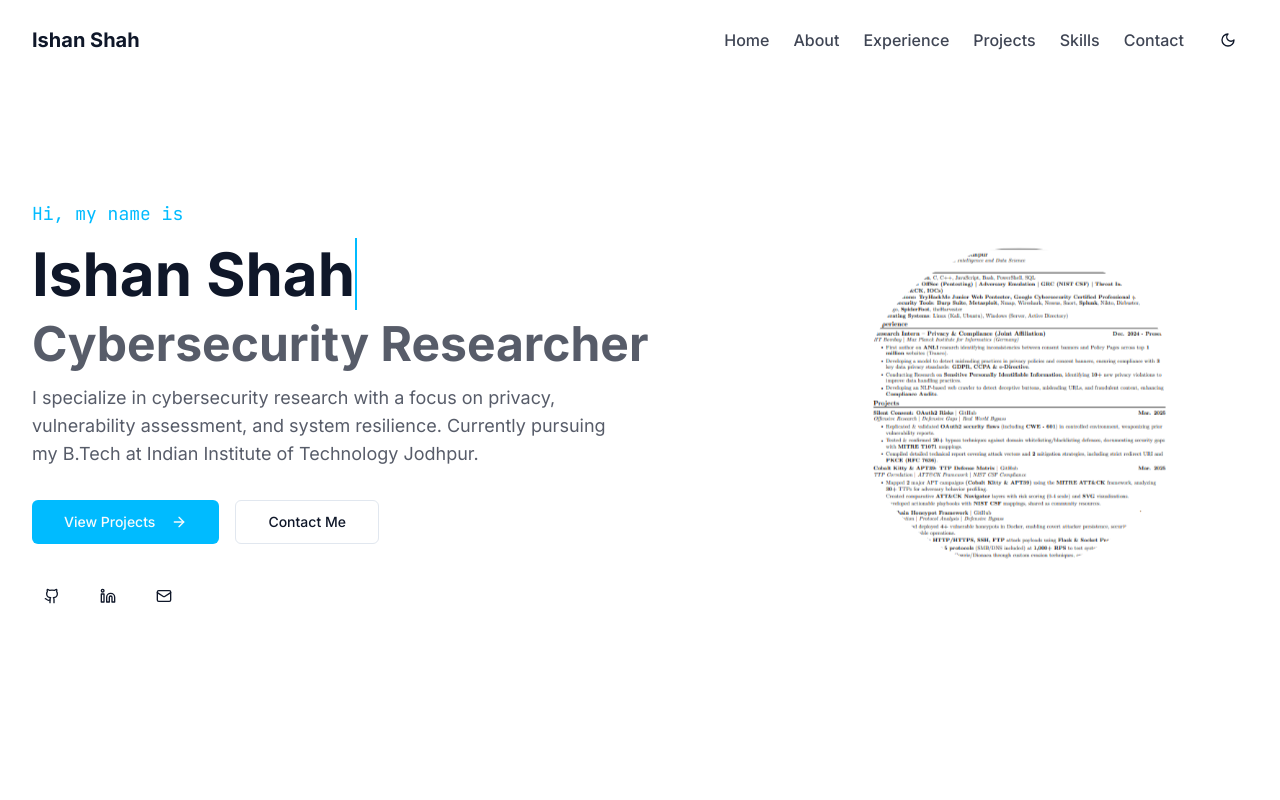
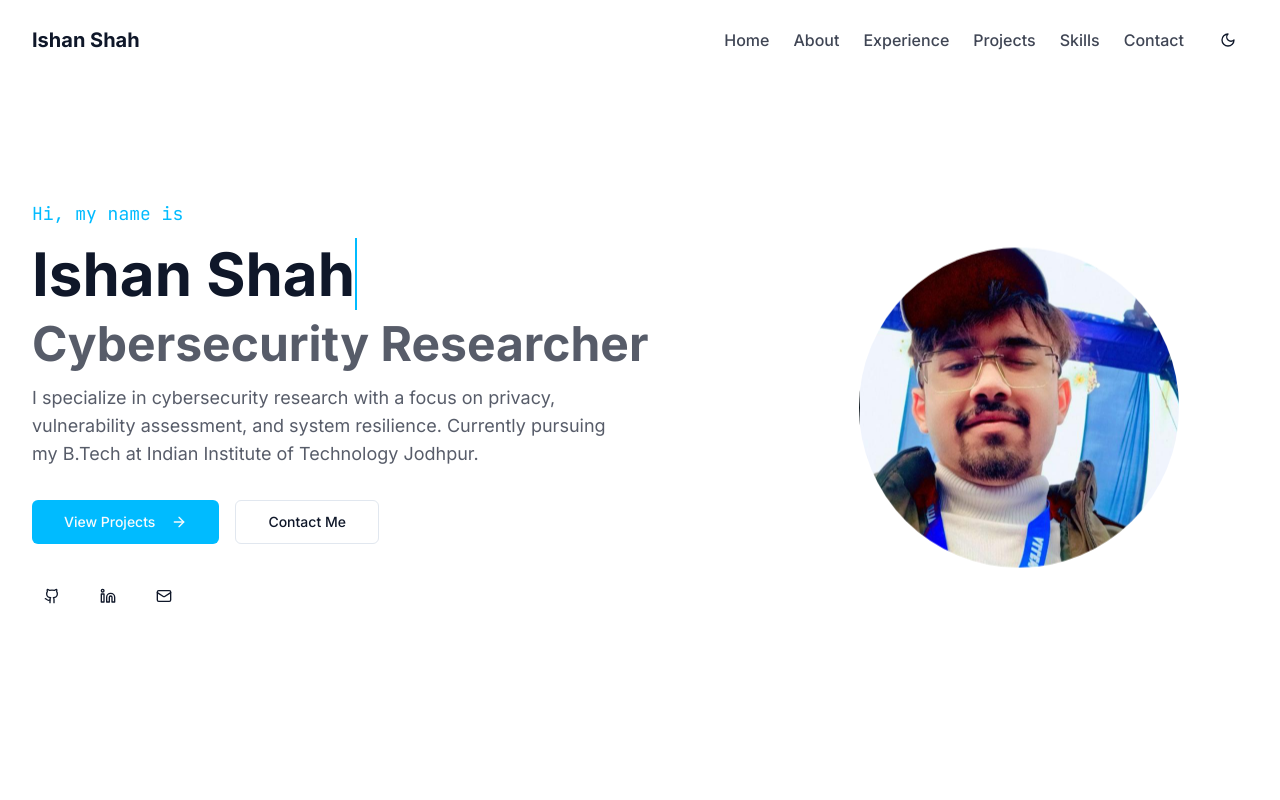
Before and after one commit to is-shah/Personal-Website, a React (Vite) app: page / in a window 1280 px wide. Shown: the top 800 px of the page. Built offline with nearby package versions, Linux system fonts and the light colour scheme.

Commit message:
Update profile image
Replaced the profile image with a new one.

```diff
--- a/src/components/HeroSection.tsx
+++ b/src/components/HeroSection.tsx
@@ -1,3 +1,4 @@
+
 import { Button } from "@/components/ui/button";
 import { Github, Linkedin, Mail, ArrowRight } from "lucide-react";
 import { useEffect, useRef } from "react";
@@ -100,7 +101,7 @@ const HeroSection = () => {
             <div className="relative w-64 h-64 md:w-80 md:h-80">
               <div className="profile-photo w-full h-full animate-profile-float overflow-hidden">
                 <img
-                  src="/lovable-uploads/7e22bb14-5442-4017-a140-db545f551b1e.png"
+                  src="/lovable-uploads/800c70e9-d007-46e8-9067-05f6c0c2071c.png"
                   alt="Ishan Shah"
                   className="w-full h-full object-cover transition-transform duration-500 hover:scale-110"
                 />
```
Also changed, not shown: public/lovable-uploads/800c70e9-d007-46e8-9067-05f6c0c2071c.png (added).
